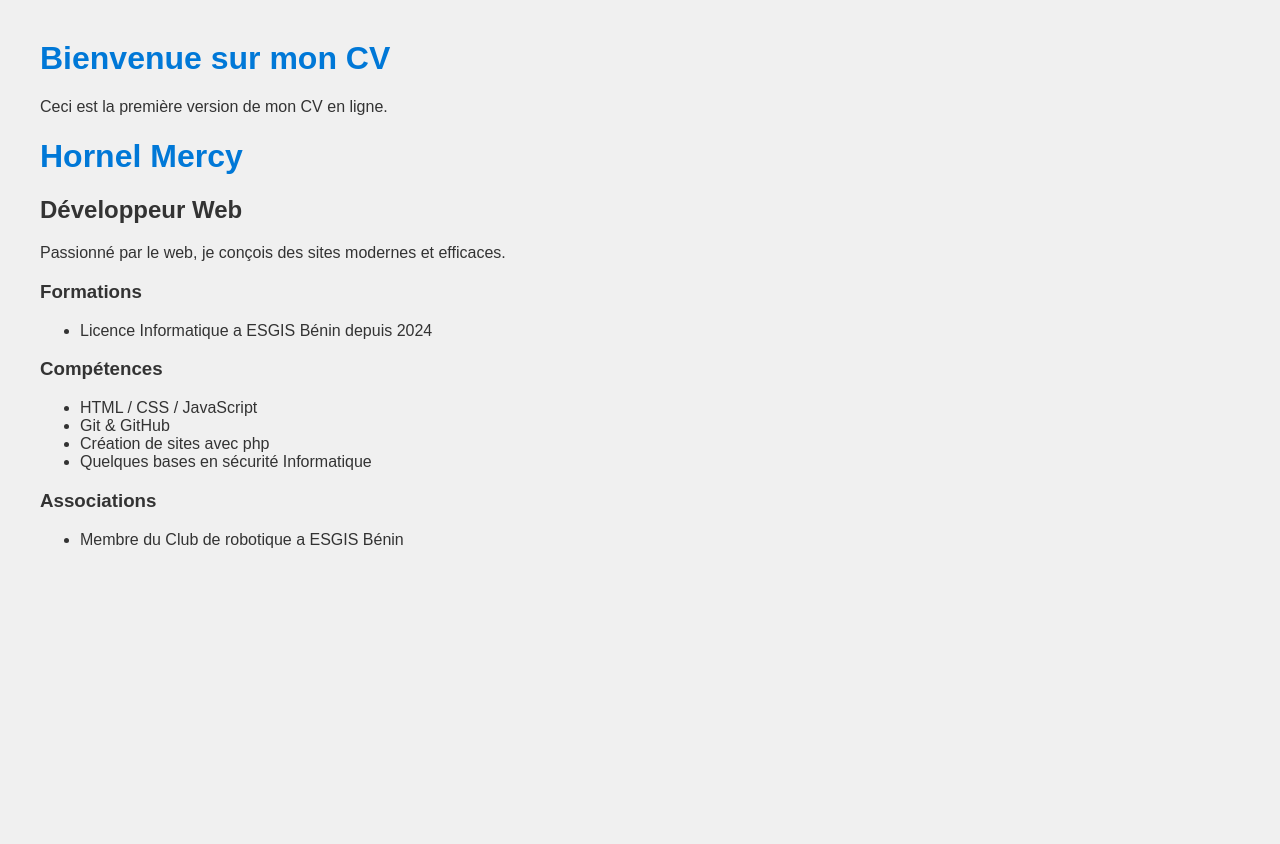
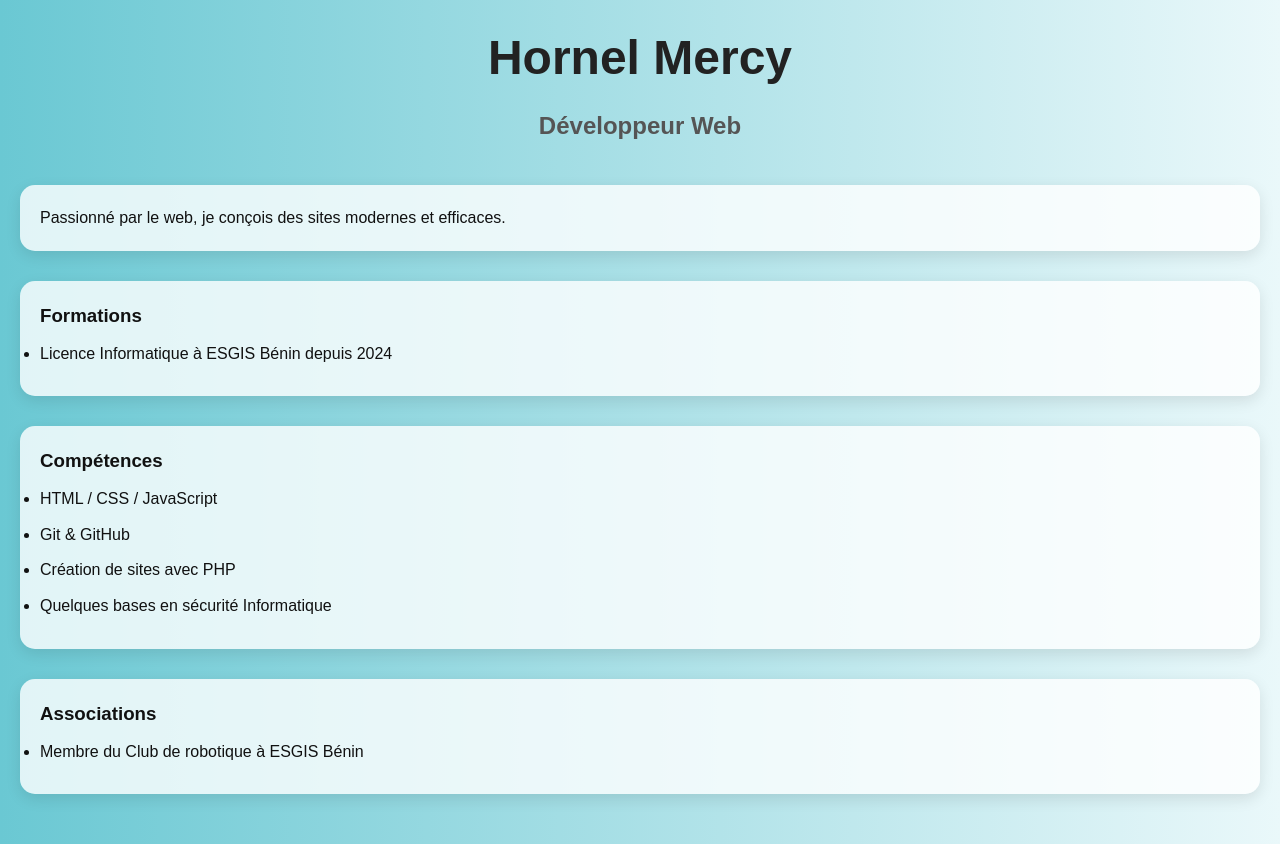
Before and after one commit to hornelmercy/mon-cv, a plain HTML site: page index.html in a window 1280 px wide. Before the commit the page ends 800 px from the top, so only its background shows below. Drawn offline with Linux system fonts and the light colour scheme.

Commit message:
Mise à jour du HTML, CSS et ajout du JS pour CV interactif

```diff
--- /dev/null
+++ b/cv.js
@@ -0,0 +1,12 @@
+const nameEl = document.querySelector('.name');
+
+nameEl.addEventListener('mouseover', () => {
+  const msg = document.createElement('p');
+  msg.textContent = "Bienvenue sur mon CV interactif ! 😎";
+  msg.style.color = '#222';
+  msg.style.textAlign = 'center';
+  msg.style.marginTop = '10px';
+  nameEl.after(msg);
+
+  setTimeout(() => msg.remove(), 3000); // disparait après 3 sec
+});
--- a/index.html
+++ b/index.html
@@ -1,46 +1,46 @@
 <!DOCTYPE html>
 <html lang="fr">
 <head>
-   <head>
   <meta charset="UTF-8">
   <meta name="viewport" content="width=device-width, initial-scale=1.0">
-    <title>Mon CV</title>
+  <title>Hornel Mercy – CV</title>
   <link rel="stylesheet" href="style.css">
 </head>
+<body>
 
-</head>
-<body>
-    <h1>Bienvenue sur mon CV</h1>
-    <p>Ceci est la première version de mon CV en ligne.</p>
+  <header class="titre">
+    <h1 class="name">Hornel Mercy</h1>
+    <h2 class="title">Développeur Web</h2>
+  </header>
 
+  <section class="description">
+    <p>Passionné par le web, je conçois des sites modernes et efficaces.</p>
+  </section>
 
-
-    <h1>Hornel Mercy</h1>
-<h2>Développeur Web </h2>
-
-
-    <p>Passionné par le web, je conçois des sites modernes et efficaces.</p>
-
-
+  <section class="formations">
     <h3>Formations</h3>
     <ul>
-  <li>Licence Informatique a ESGIS Bénin depuis 2024</li>
+      <li>Licence Informatique à ESGIS Bénin depuis 2024</li>
     </ul>
+  </section>
+
+  <section class="competences">
     <h3>Compétences</h3>
     <ul>
-  <li>HTML / CSS / JavaScript </li>
+      <li>HTML / CSS / JavaScript</li>
       <li>Git & GitHub</li>
-  <li> Création de sites avec php</li>
+      <li>Création de sites avec PHP</li>
       <li>Quelques bases en sécurité Informatique</li>
     </ul>
+  </section>
 
+  <section class="associations">
     <h3>Associations</h3>
     <ul>
-  <li>Membre du Club de robotique a ESGIS Bénin</li>
+      <li>Membre du Club de robotique à ESGIS Bénin</li>
     </ul>
+  </section>
 
-
-
-
+  <script src="cv.js"></script>
 </body>
 </html>
--- a/style.css
+++ b/style.css
@@ -1,9 +1,66 @@
+/* Reset */
+* {
+  margin: 0;
+  padding: 0;
+  box-sizing: border-box;
+  font-family: 'Poppins', sans-serif;
+}
+
+/* Corps */
 body {
-    font-family: Arial, sans-serif;
-    background-color: #f0f0f0;
-    color: #333;
-    margin: 40px;
+  background: linear-gradient(to right, #6ac8d3, #eaf8fa);
+  color: #111;
+  line-height: 1.6;
+  padding: 20px;
 }
-h1 {
-    color: #0078d7;
+
+/* Header */
+.titre {
+  text-align: center;
+  margin-bottom: 40px;
 }
+
+.name {
+  font-size: 3rem;
+  color: #222;
+  animation: fadeIn 1s ease forwards;
+}
+
+.title {
+  font-size: 1.5rem;
+  color: #555;
+  margin-top: 10px;
+  animation: fadeIn 1.5s ease forwards;
+}
+
+/* Sections */
+section {
+  margin-bottom: 30px;
+  padding: 20px;
+  background: rgba(255, 255, 255, 0.8);
+  border-radius: 15px;
+  box-shadow: 0 5px 15px rgba(0,0,0,0.1);
+  opacity: 0;
+  transform: translateY(30px);
+  animation: slideIn 1s forwards;
+}
+
+section:nth-of-type(1) { animation-delay: 0.5s; }
+section:nth-of-type(2) { animation-delay: 1s; }
+section:nth-of-type(3) { animation-delay: 1.5s; }
+section:nth-of-type(4) { animation-delay: 2s; }
+
+/* Animations */
+@keyframes fadeIn {
+  from { opacity: 0; }
+  to { opacity: 1; }
+}
+
+@keyframes slideIn {
+  from { opacity: 0; transform: translateY(30px); }
+  to { opacity: 1; transform: translateY(0); }
+}
+
+ul li {
+  margin: 10px 0;
+}
```
Lines whose indentation alone changed are shown as unchanged.
